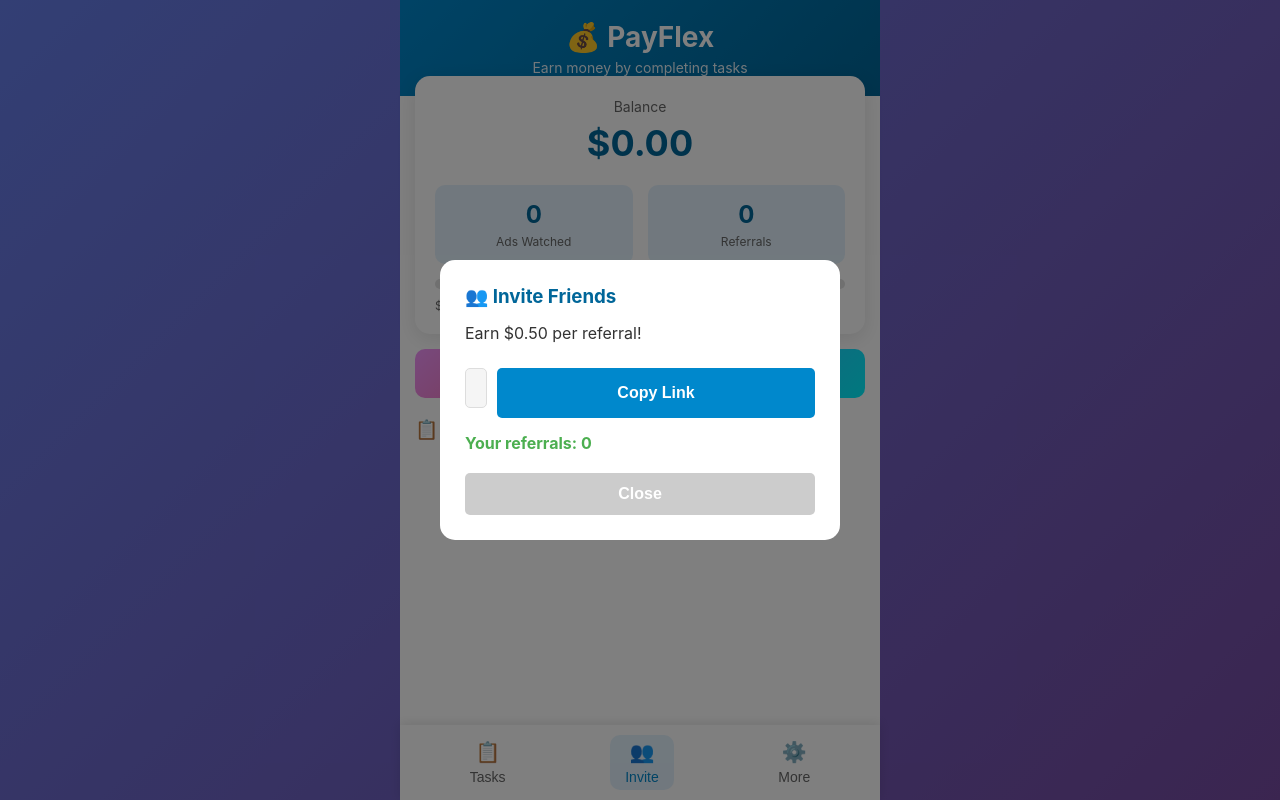
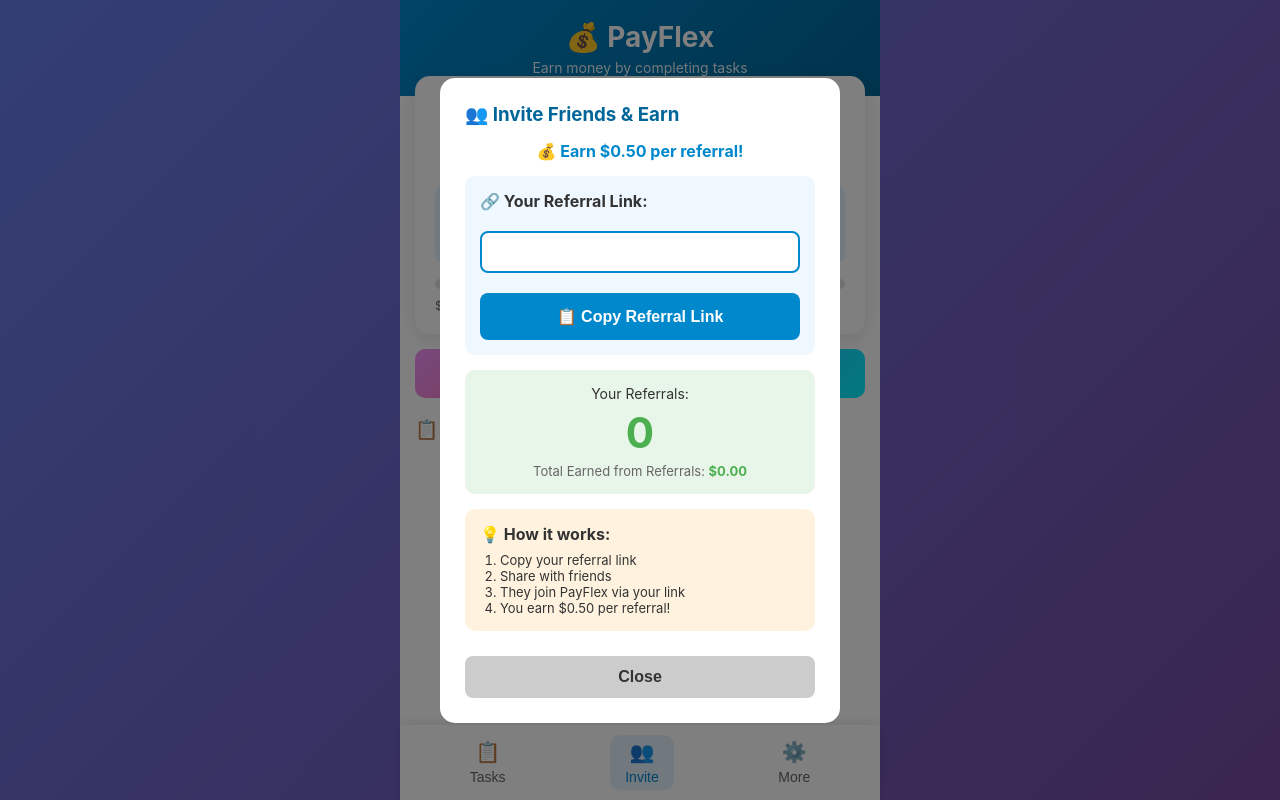
Before and after one commit to petermburu129-oss/payflex-miniapp, a website: page index.html in a window 1280 px wide. Both pictures are taken after a click on the button "👥 Invite". Drawn offline with Linux system fonts and the light colour scheme; a script that the page names is missing.

Commit message:
Add files via upload

```diff
--- a/app.js
+++ b/app.js
@@ -663,44 +663,24 @@ function showTab(tab) {
 }
 
 function updateInviteModal() {
-    console.log('📊 Updating invite modal...');
-    console.log('User data:', userData);
-    console.log('Referral code:', userData?.referralCode);
-    console.log('Referral count:', referralCount);
-
-    // Check if userData exists
-    if (!userData) {
-        console.log('❌ No user data available');
-        document.getElementById('referralLink').value = 'Loading... Please wait';
+    if (!userData || !userData.referralCode) {
+        document.getElementById('referralLink').value = 'Loading... Please wait...';
         return;
     }
 
-    // Check if referralCode exists
-    if (!userData.referralCode) {
-        console.log('❌ No referral code found, generating one...');
-        userData.referralCode = 'PAYFLEX' + Math.random().toString(36).substring(2, 8).toUpperCase();
-
-        // Save to Firebase
-        db.collection('users').doc(currentUser.id.toString()).update({
-            referralCode: userData.referralCode
-        }).then(() => {
-            console.log('✅ Referral code saved');
-        });
-    }
-
-    // Generate the referral link
     const referralLink = `https://t.me/PayFlexEarnBot/PayFlex?startapp=${userData.referralCode}`;
-
-    // Update the input field
     document.getElementById('referralLink').value = referralLink;
 
-    // Update referral counts
     const count = referralCount || userData.referralCount || 0;
     document.getElementById('referralCountModal').textContent = count;
     document.getElementById('referralCount').textContent = count;
 
-    console.log('📊 Referral link generated:', referralLink);
-    console.log('📊 Referral count:', count);
+    // ADD THIS LINE for earnings
+    const earnings = (count * 0.50).toFixed(2);
+    const earningsElement = document.getElementById('referralEarnings');
+    if (earningsElement) {
+        earningsElement.textContent = `$${earnings}`;
+    }
 }
 
 function copyReferralLink() {
--- a/index.html
+++ b/index.html
@@ -76,17 +76,47 @@
         </div>
     </div>
 
-    <!-- Invite Modal -->
+    <!-- Invite Modal - FIXED -->
     <div class="modal" id="inviteModal">
         <div class="modal-content">
-            <h3>👥 Invite Friends</h3>
-            <p>Earn $0.50 per referral!</p>
-            <div class="referral-link-container">
-                <input type="text" id="referralLink" readonly>
-                <button onclick="copyReferralLink()">Copy Link</button>
+            <h3>👥 Invite Friends & Earn</h3>
+            <p style="text-align: center; color: #0088cc; font-weight: bold; font-size: 16px;">
+                💰 Earn $0.50 per referral!
+            </p>
+
+            <!-- Referral Link Box -->
+            <div style="background: #f0f8ff; padding: 15px; border-radius: 10px; margin: 15px 0;">
+                <p style="font-weight: bold; margin-bottom: 10px;">🔗 Your Referral Link:</p>
+                <input type="text" id="referralLink" readonly
+                       style="width: 100%; padding: 12px; background: white; color: #333; border: 2px solid #0088cc; border-radius: 8px; font-size: 12px; font-family: monospace; margin-bottom: 10px; box-sizing: border-box;">
+                <button onclick="copyReferralLink()"
+                        style="width: 100%; padding: 14px; background: #0088cc; color: white; border: none; border-radius: 8px; font-size: 16px; font-weight: bold; cursor: pointer;">
+                    📋 Copy Referral Link
+                </button>
             </div>
-            <p class="referral-info">Your referrals: <span id="referralCountModal">0</span></p>
-            <button class="close-btn" onclick="closeModal('inviteModal')">Close</button>
+
+            <!-- Referral Stats -->
+            <div style="background: #e8f5e9; padding: 15px; border-radius: 10px; margin: 15px 0; text-align: center;">
+                <p style="font-size: 14px; margin-bottom: 5px;">Your Referrals:</p>
+                <p style="font-size: 42px; font-weight: bold; color: #4caf50; margin: 5px 0;" id="referralCountModal">0</p>
+                <p style="font-size: 13px; color: #666;">Total Earned from Referrals: <span id="referralEarnings" style="font-weight: bold; color: #4caf50;">$0.00</span></p>
+            </div>
+
+            <!-- How it works -->
+            <div style="background: #fff3e0; padding: 15px; border-radius: 10px; margin: 15px 0;">
+                <p style="font-weight: bold; margin-bottom: 8px;">💡 How it works:</p>
+                <ol style="font-size: 13px; padding-left: 20px; margin: 0;">
+                    <li>Copy your referral link</li>
+                    <li>Share with friends</li>
+                    <li>They join PayFlex via your link</li>
+                    <li>You earn $0.50 per referral!</li>
+                </ol>
+            </div>
+
+            <button class="close-btn" onclick="closeModal('inviteModal')"
+                    style="width: 100%; padding: 12px; background: #ccc; color: #333; border: none; border-radius: 8px; font-size: 16px; cursor: pointer;">
+                Close
+            </button>
         </div>
     </div>
 
```
